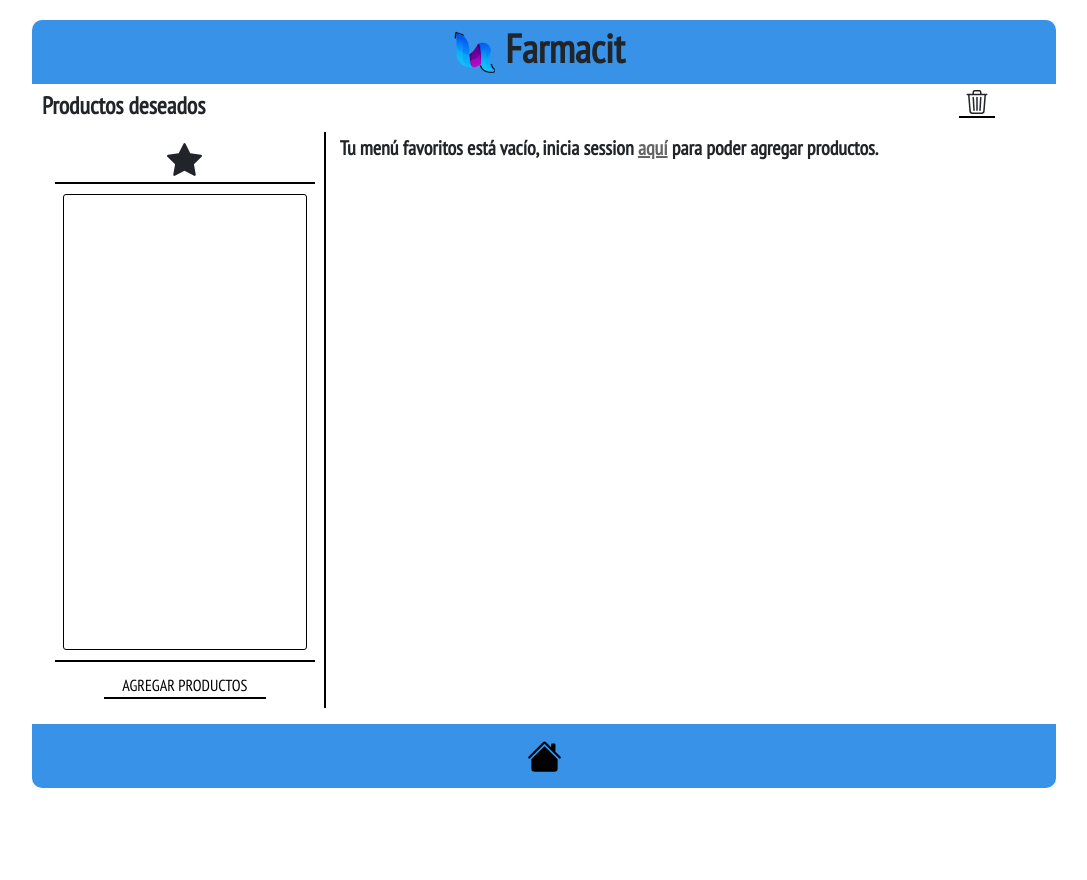
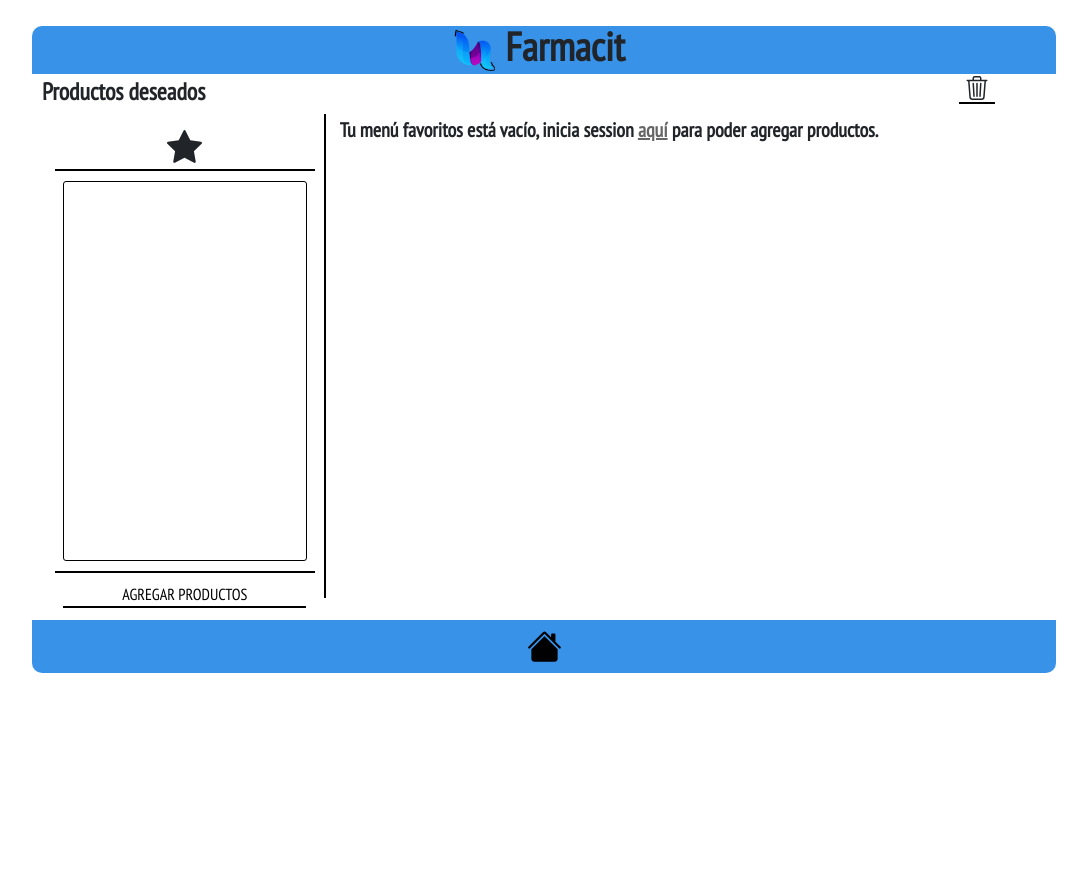
Before and after one commit to JefersonLeandro/Farmacit, a Flask app: page /productos_deseados in a window 1280 px wide. Shown: the whole page, without its empty margins (96-1183 px from the left). Run offline with Flask 2, Linux system fonts and the light colour scheme; some libraries are stand-ins or nearby versions.

Commit message:
se agrego el css de vhs a pxs en la vista pruductos-deseados

```diff
--- a/app/static/styles/style.css
+++ b/app/static/styles/style.css
@@ -1072,16 +1072,14 @@ a:visited{
 #divTablaG{
 
     width: 100%;
-    height: 100vh;
-    display: flex;
-    justify-content: center;
-    align-items: center;
-
-
+    height: 702px;
+    display: flex;
+    justify-content: center;
+    align-items: center;
 }
 #divTablaC{
     width: 80%;
-    height: 95vh;
+    height: 650px;
 }
 #tituloTabla1{
 
@@ -1089,7 +1087,7 @@ a:visited{
     background: rgb(55 146 232);
     border-top-right-radius:10px;
     border-top-left-radius:10px;
-    height: 8vh;
+    height: 48px;
     font-size: 40px;
     display: flex;
     justify-content: center;
@@ -1104,19 +1102,15 @@ a:visited{
 #divCentralTabla{
 
     width: 100%;
-    height: 80vh;
+    height: 546px;
     display: flex;
     border-radius: 3px;
-    /* border: 3px solid black; */
     flex-direction: column;
 
 }
 #encajar{
     display: flex;
-    /* border: 3px solid rgb(247, 91, 255); */
-    height: 75vh;
-
-
+    height: 513px;
 }
 #listaP{
     width: 32%;
@@ -1130,7 +1124,7 @@ a:visited{
 }
 #contenedorTrash{
     width: 100%;
-    height: 6vh;
+    height: 32px;
     display: flex;
     align-items: center;
 
@@ -1175,7 +1169,8 @@ a:visited{
 }
 #listaG.scrollable {
     overflow-y: scroll;
-    max-height: 57vh;
+    max-height: 377px;
+
  }
  #centrarLista{
 
@@ -1184,7 +1179,7 @@ a:visited{
     align-items: center;
     justify-content: center;
     margin-top: 18px;
-    height: 65vh;
+    height: 453px;
  }
  #centrarLista svg{
     margin-bottom: 5px;
@@ -1206,50 +1201,45 @@ a:visited{
     border:  1px solid#000000;
     border-radius: 3px;
     width: 80%;
-    height: 60vh;
+    height: 380px;
  }
  #productosGeneral{
-    height: 75vh;
+    height:513px;
     width: 75%;
     display: flex;
     align-items: center;
 
  }
  #productoD{
-    /* border: 2px solid red; */
-    height: 72vh;
+    height: 489px;
     overflow: auto;
     width: 100%;
-
 }
 
 .cajaPD{
 
-    height: 21vh;
-    /* border: 3px solid yellow; */
+    height: 145px;
 }
 .dividirD{
     display:flex;
-    /* border: 3px solid palevioletred; */
-    height: 18vh;
+    height: 140px;
 }
 .descripcionP{
     width: 75%;
 }
 .descripcionP:hover{
     box-shadow: 0px 5px 2px -2px rgba(0,0,0,0.5), 0px 0px 3px 0px rgba(0,0,0,0);
-
 }
 .descripcionR{
 
     width: 100%;
-    height: 11vh;
+    height: 97px;
     padding-left: 4px;
 
 }
 #comprarTodo{
 
-    height: 6vh;
+    height: 35px;
     display: flex;
     align-items: center;
     justify-content: center;
@@ -1261,7 +1251,7 @@ a:visited{
     border-left: none;
     border-right: none;
     border-top: none;
-    width: 53%;
+    width: 243px;
 
 }
 .buttonComprarTodo:hover{
@@ -1270,7 +1260,7 @@ a:visited{
 #lineaLateral{
 
     width: 0;
-    height: 72vh;
+    height: 484px;
     border: 1px solid black;
     position: relative;
     top: 8px;
@@ -1281,26 +1271,23 @@ a:visited{
 
     display: flex;
     width: 100%;
-    height: 6vh;
-
+    height: 43px;
 }
 .botonG{
 
     width: 60%;
-    height: 6vh;
+    height: 40px;
     display: flex;
     align-items: center;
     padding-left: 4px;
     gap: 10px;
-
-
 }
 #botonC{
 
     display: flex;
     justify-self: center;
     width: 30%;
-    height: 4.2vh;
+    height: 30px;
     align-items: center;
 
 }
@@ -1313,16 +1300,13 @@ a:visited{
 
 .divImagen{
     width: 25%;
-    /* border: 3px solid blue; */
     display: flex;
     align-items: center;
     justify-content: center;
 }
 .imagenProducto{
-
-    /* border: 3px solid brown ; */
     width: 90%;
-    height: 15vh;
+    height: 145px;
     display: flex;
     align-items: center;
 
@@ -1334,7 +1318,7 @@ a:visited{
     background: rgb(55 146 232);
     border-bottom-right-radius: 10px;
     border-Bottom-left-radius: 10px;
-    height: 8vh;
+    height: 53px;
     font-size: 40px;
     display: flex;
     justify-content: center;
@@ -1348,7 +1332,7 @@ a:visited{
     justify-content: center;
     align-items: center;
     width: 100%;
-    height: 60px;
+    height: 53px;
 }
 #footerC svg{
     display: flex;
--- a/app/templates/agregados/favoritos.html
+++ b/app/templates/agregados/favoritos.html
@@ -6,7 +6,6 @@
     <meta http-equiv="X-UA-Compatible" content="IE=edge">
     <meta name="viewport" content="width=device-width, initial-scale=1.0">
     <title>Productos deseados</title>
-
     <link rel="stylesheet" href="{{ url_for('static', filename='styles/style.css') }}">
     <link rel="stylesheet" href="{{ url_for('static', filename='bootstrap-5.3.0/css/bootstrap.css') }}">
 
@@ -285,7 +284,6 @@
 
             .cerrarVentanaG {
                 visibility: hidden;
-
                 height: 100vh;
                 width: 100%;
                 background: rgb(0, 0, 0, 0.3);
@@ -300,7 +298,7 @@
 
             /* color de fondo de la ventana emergente overlay  */
             .overLay {
-                height: 60vh;
+                height: 500px;
                 width: 100%;
                 display: flex;
                 align-items: center;
@@ -367,16 +365,12 @@
 
             }
 
-
-
             .aCerrarPopup svg {
-                /* color: rgb(255, 255, 255); */
                 transition: 4ms ease all;
             }
 
             .aCerrarPopup svg:hover {
                 color: red;
-                /* transition: 3ms ease all; */
             }
 
             .formVentana {
@@ -384,8 +378,8 @@
                 background-color: white;
                 box-shadow: 0px 0px 5px 0px rgb(0, 0, 0, 0.3);
                 border-radius: 10px;
-                width: 25%;
-                height: 20vh;
+                width: auto;
+                height: auto;
             }
 
             .cajaVentana p {
@@ -397,7 +391,8 @@
 
                 display: flex;
                 width: 100%;
-                height: 12vh;
+                height: auto;
+
             }
 
             .descripcionVentanaS {
@@ -407,7 +402,7 @@
                 display: flex;
                 align-items: start;
                 flex-direction: column;
-                width: 90%;
+                width: auto;
 
             }
 
@@ -416,10 +411,12 @@
             }
 
             .CerrarVentana {
-                width: 10%;
+                width: 30px;
                 display: flex;
                 justify-content: center;
                 padding-top: 15px;
+                padding-left: 18px;
+                padding-right: 23px;
             }
 
             .ventanaBotones {
@@ -427,14 +424,15 @@
                 display: flex;
                 align-items: end;
                 padding-left: 10px;
-                height: 6vh;
+                height: 50px;
                 gap: 10px;
+                margin-bottom: 9px;
 
             }
 
             .ventanaBotones button {
                 width: 30%;
-                height: 5vh;
+                height: 33px;
                 opacity: 0;
             }
 
```
